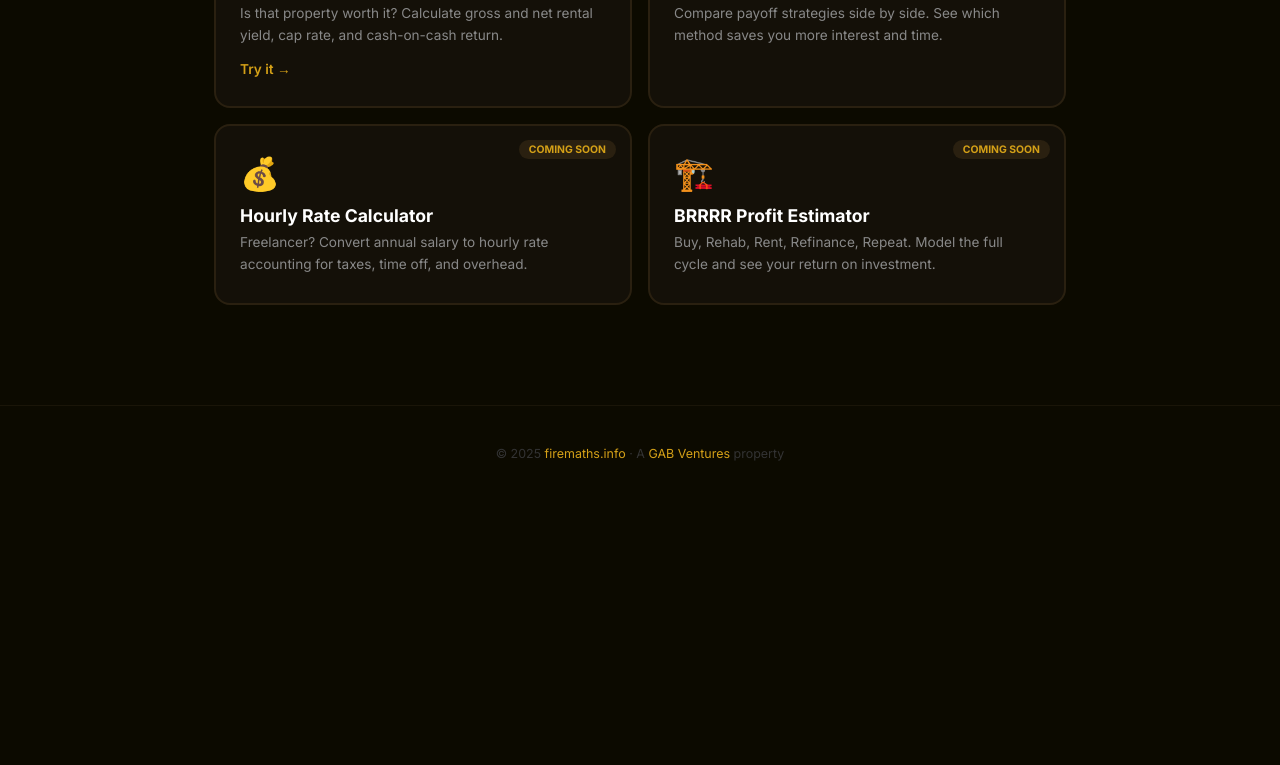
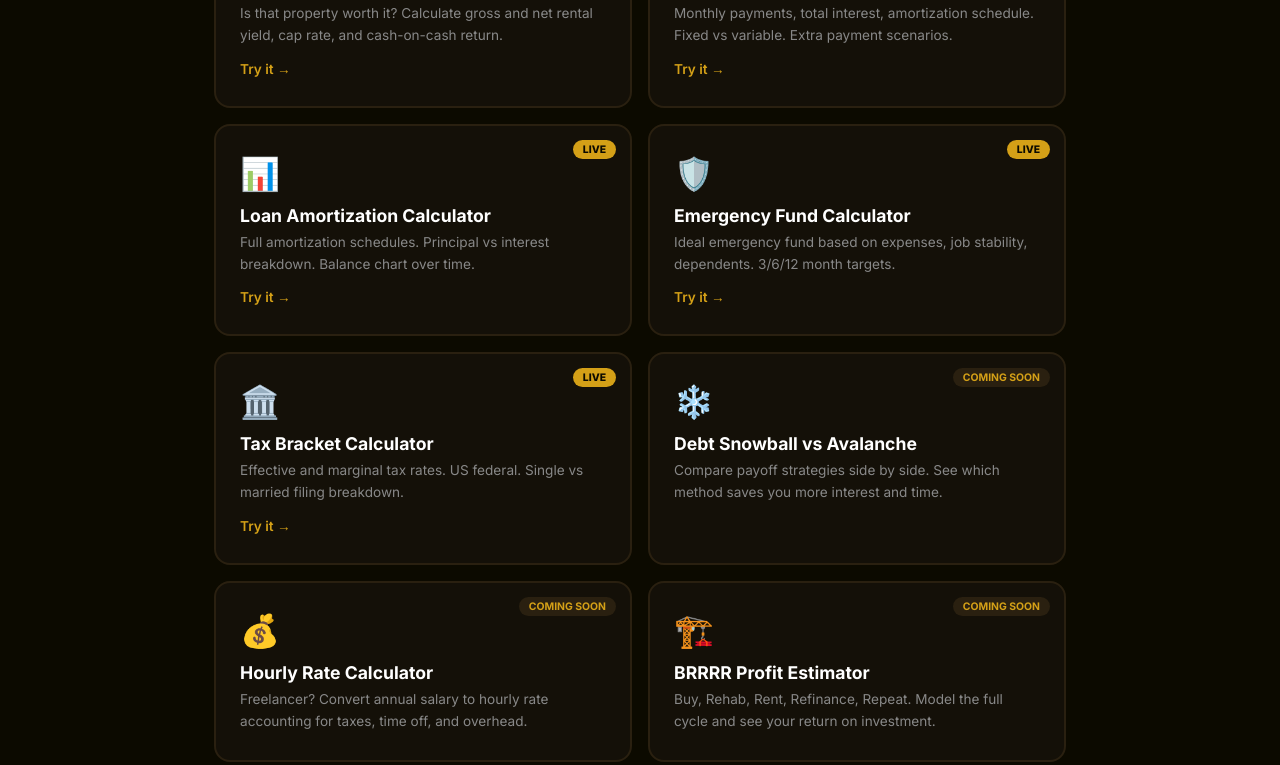
Before and after one commit to GabrielDancause/firemaths-info, an Astro site: page / in a window 1280 px wide. Shown: the part 650-1415 px from the top of the page. Before the commit the page ends 1151 px from the top, so only its background shows below. Built offline with nearby package versions, Linux system fonts and the light colour scheme; Astro itself is replaced by a stand-in of ours.

Commit message:
Add 4 newly built tools to homepage (mortgage, loan-amortization, emergency-fund, tax-bracket)

```diff
--- a/src/pages/index.astro
+++ b/src/pages/index.astro
@@ -5,6 +5,10 @@ const tools = [
   { emoji: "🔥", name: "FIRE Calculator", desc: "How much do you need to retire early? Calculate your FIRE number based on expenses, savings rate, and investment returns.", slug: "/fire-calculator" },
   { emoji: "📊", name: "Compound Interest", desc: "Calculate compound interest with monthly contributions. Visual chart showing growth over 5-40 years. Compare scenarios side by side.", slug: "/compound-interest-calculator" },
   { emoji: "🏠", name: "Rental Yield Calculator", desc: "Is that property worth it? Calculate gross and net rental yield, cap rate, and cash-on-cash return.", slug: "/rental-yield-calculator" },
+  { emoji: "🏠", name: "Mortgage Calculator", desc: "Monthly payments, total interest, amortization schedule. Fixed vs variable. Extra payment scenarios.", slug: "/mortgage-calculator" },
+  { emoji: "📊", name: "Loan Amortization Calculator", desc: "Full amortization schedules. Principal vs interest breakdown. Balance chart over time.", slug: "/loan-amortization" },
+  { emoji: "🛡️", name: "Emergency Fund Calculator", desc: "Ideal emergency fund based on expenses, job stability, dependents. 3/6/12 month targets.", slug: "/emergency-fund" },
+  { emoji: "🏛️", name: "Tax Bracket Calculator", desc: "Effective and marginal tax rates. US federal. Single vs married filing breakdown.", slug: "/tax-bracket" },
   { emoji: "❄️", name: "Debt Snowball vs Avalanche", desc: "Compare payoff strategies side by side. See which method saves you more interest and time.", soon: true },
   { emoji: "💰", name: "Hourly Rate Calculator", desc: "Freelancer? Convert annual salary to hourly rate accounting for taxes, time off, and overhead.", soon: true },
   { emoji: "🏗️", name: "BRRRR Profit Estimator", desc: "Buy, Rehab, Rent, Refinance, Repeat. Model the full cycle and see your return on investment.", soon: true },
```
